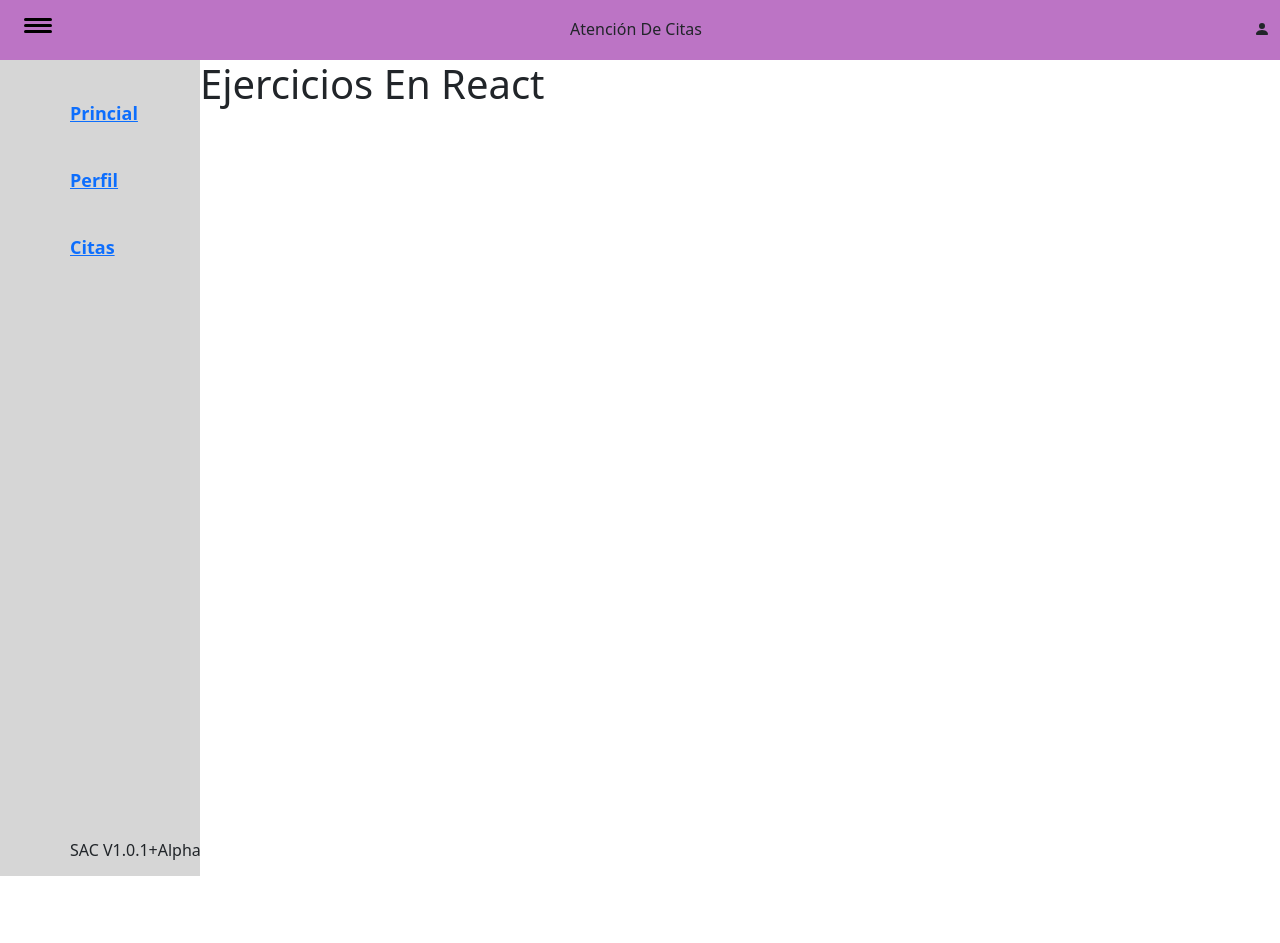
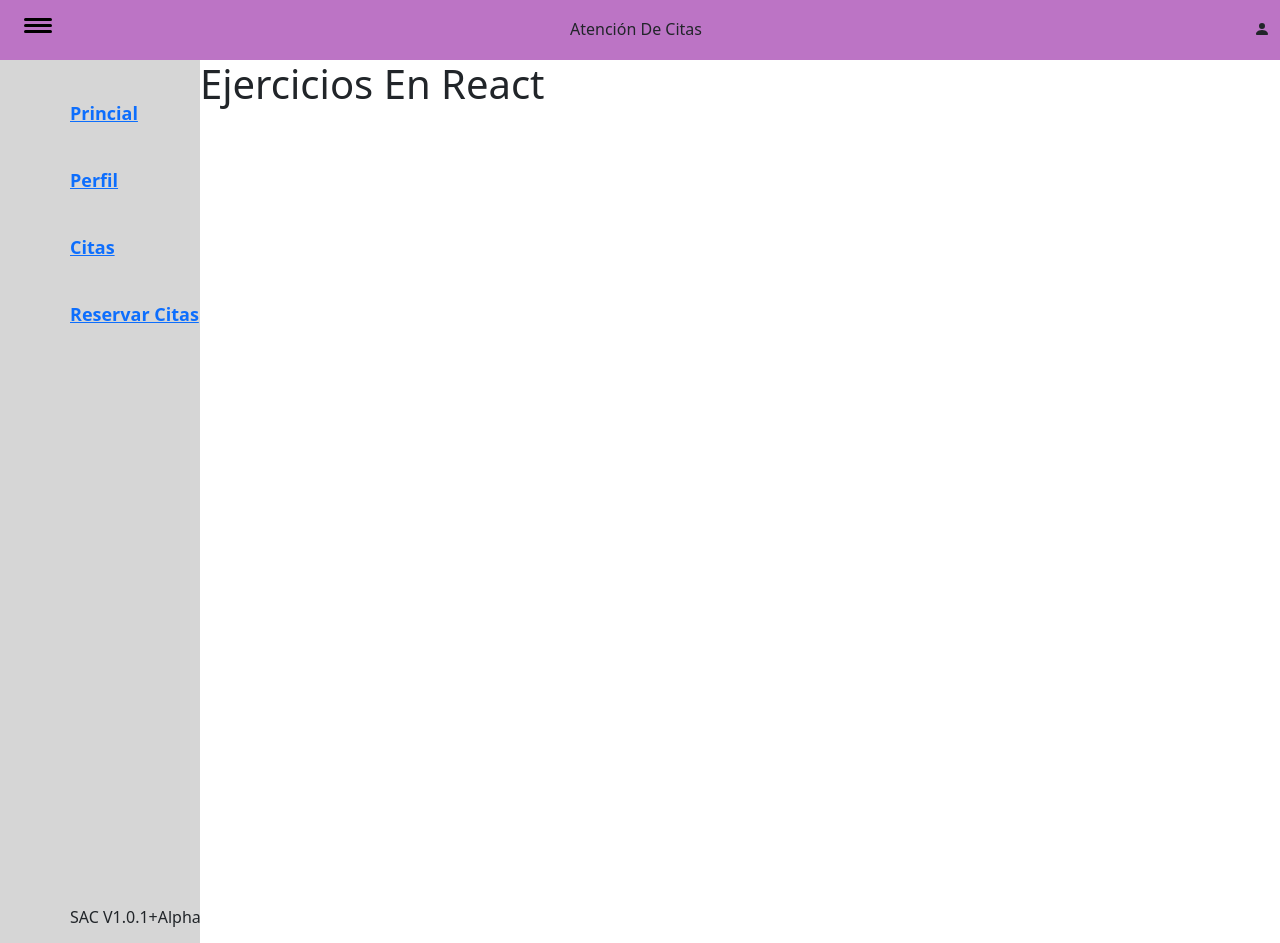
Before and after one commit to PTrabajos/PrograWebEntrega, a Next.js app in the folder solucion/: page / in a window 1280 px wide. Before the commit the page ends 876 px from the top, so only its background shows below. Built offline with nearby package versions, Linux system fonts and the light colour scheme.

Commit message:
layout.js

```diff
--- a/solucion/src/app/layout.js
+++ b/solucion/src/app/layout.js
@@ -45,6 +45,9 @@ function RootLayout({ children }) {
                 <nav class="item">
                 <Link href="/ejercicio8" text="Citas"/>
                 </nav>
+                <nav class="item">
+                <Link href="/reservarcita" text="Reservar citas"/>
+                </nav>
 
                 <h6 class="version">SAC v1.0.1+alpha</h6>
 
```
